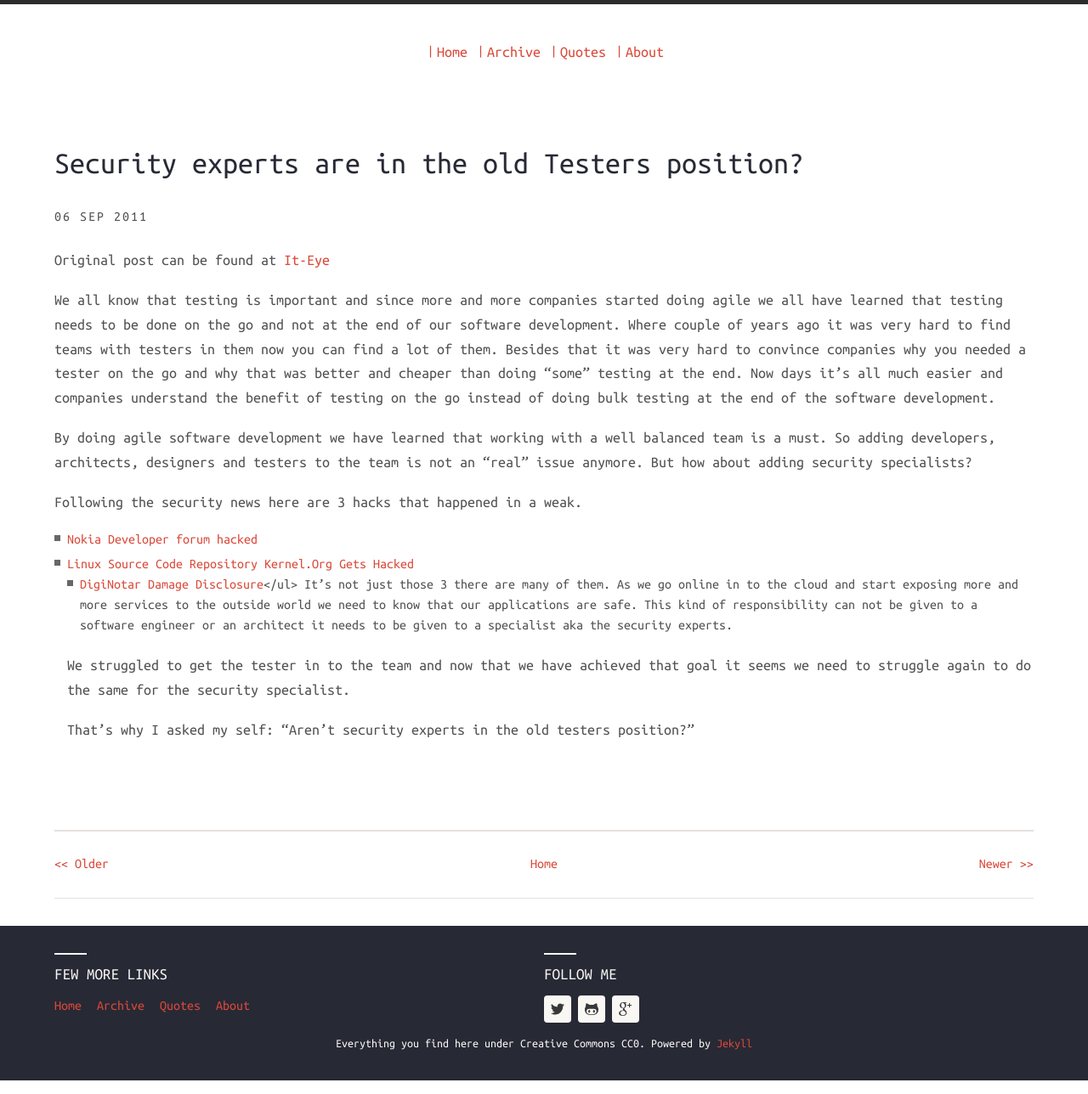
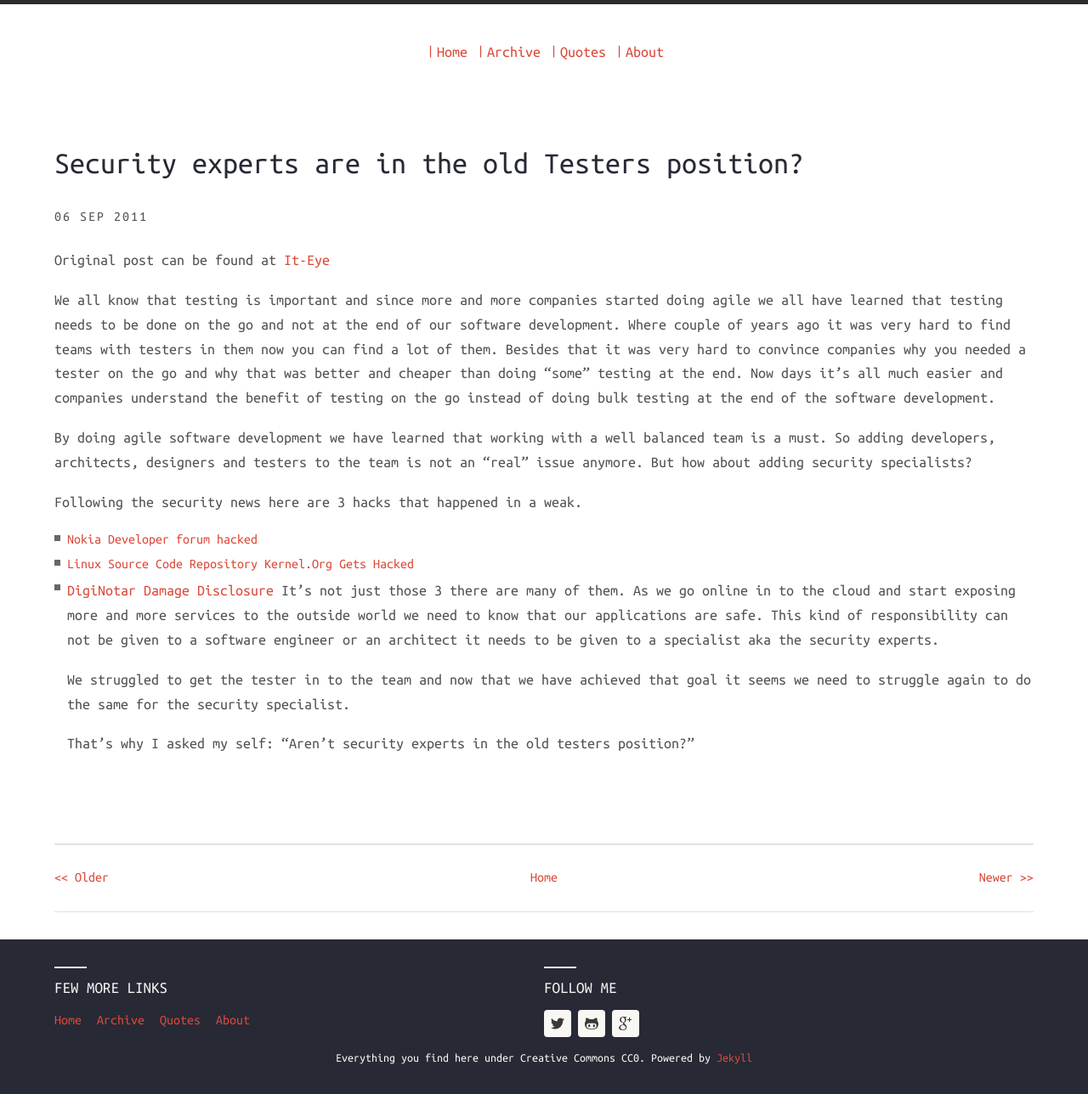
Before and after one commit to arminc/arminc.github.io, a Jekyll site: the page built from _posts/2011/2011-09-06-security-experts-are-in-the-old-testers-position.md, in a window 1280 px wide. Shown: the whole page at 85% size. Built offline with Jekyll 4.4.1, drawn with Linux system fonts in a browser that asks for light colours; nearby versions of some CDN libraries.

Commit message:
small text fix

```diff
--- a/_posts/2011/2011-09-06-security-experts-are-in-the-old-testers-position.md
+++ b/_posts/2011/2011-09-06-security-experts-are-in-the-old-testers-position.md
@@ -20,7 +20,7 @@ Following the security news here are 3 hacks that happened in a weak.
 
   * [Nokia Developer forum hacked][2]
   * [Linux Source Code Repository Kernel.Org Gets Hacked][3]
-      * [DigiNotar Damage Disclosure][4]</ul>
+  * [DigiNotar Damage Disclosure][4]
     It's not just those 3 there are many of them. As we go online in to the cloud and start exposing more and more services to the outside world we need to know that our applications are safe. This kind of responsibility can not be given to a software engineer or an architect it needs to be given to a specialist aka the security experts.
 
     We struggled to get the tester in to the team and now that we have achieved that goal it seems we need to struggle again to do the same for the security specialist.
```
